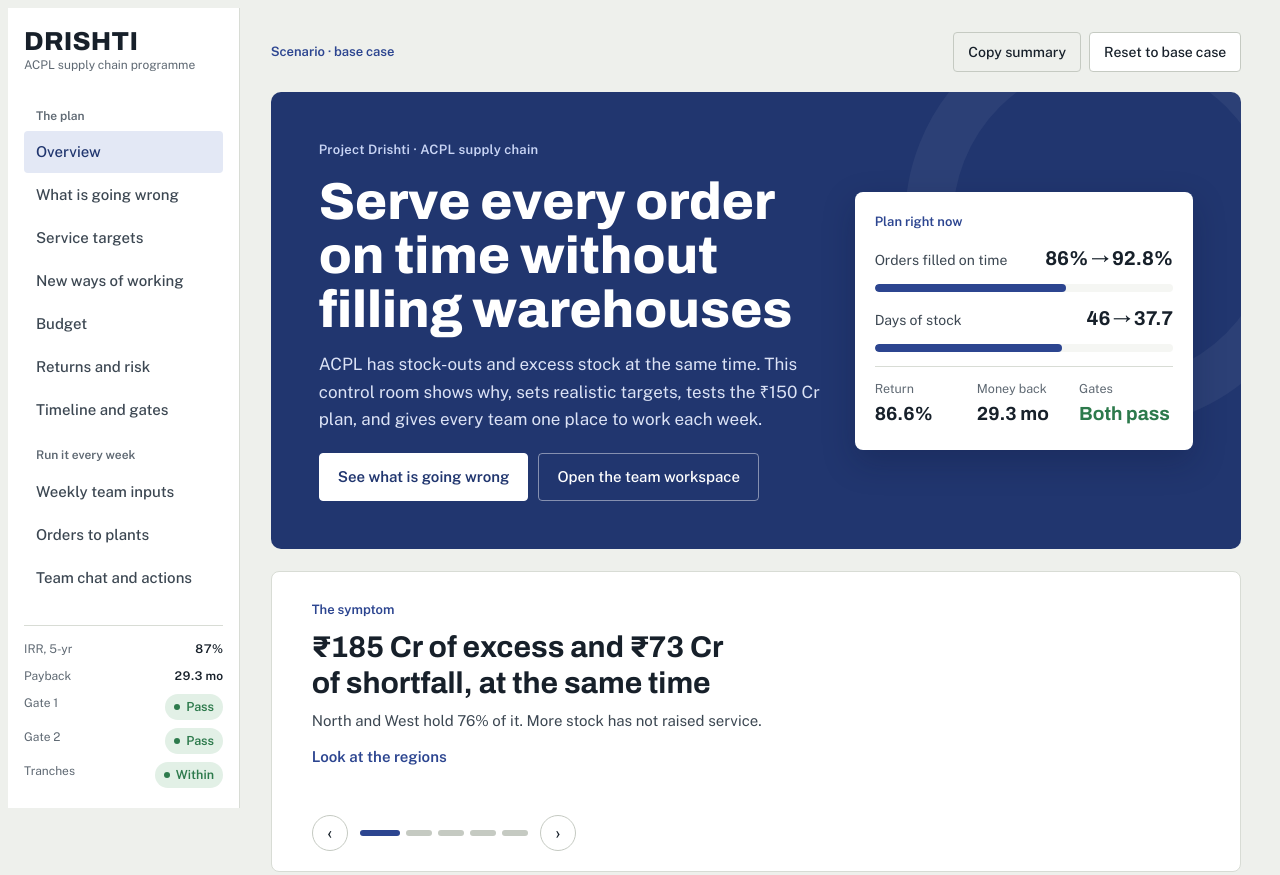
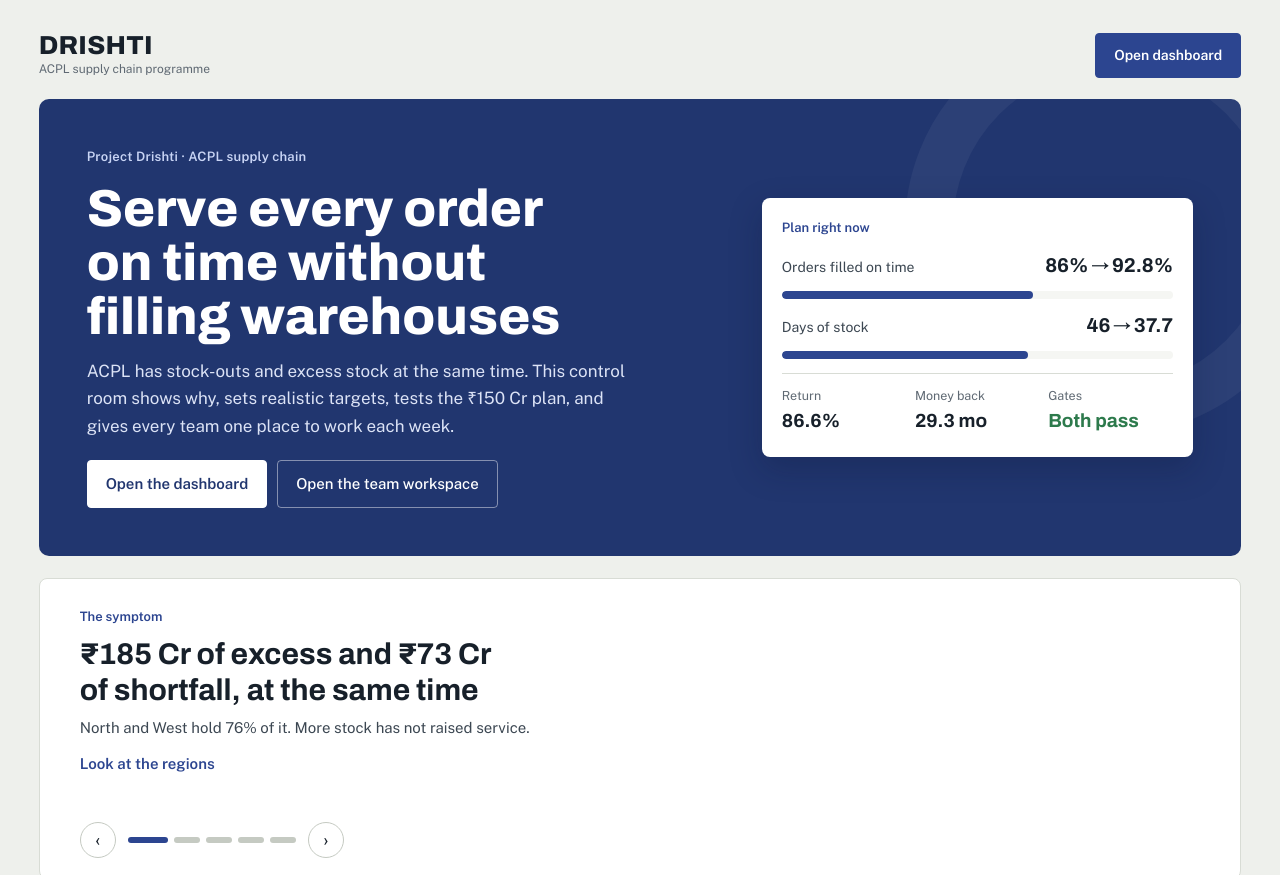
Before and after one commit to TactualCoder24/drishti, a plain HTML site: page index.html in a window 1280 px wide. Shown: the top 875 px of the page. Drawn offline with nearby package versions, Linux system fonts and the light colour scheme.

Commit message:
Add landing page; move desks behind an "Open dashboard" button
The overview becomes a standalone landing page (no sidebar or scenario
bar) with hero, key facts, desk cards and live snapshot. "Open dashboard"
opens the nine desks with the sidebar; the logo and "Landing page" link
return home, and the landing button resumes at the last desk visited.
Opening the site always starts on the landing page.

Co-Authored-By: Claude Sonnet 5.5 <noreply@anthropic.com>

```diff
--- a/index.html
+++ b/index.html
@@ -265,6 +265,14 @@ main{max-width:1480px}
   .pillars{grid-template-columns:minmax(0,1fr)} .pillars>div{border-right:none;border-bottom:1px solid var(--rule)}
   .alloc{grid-template-columns:minmax(0,1fr) 80px 64px}.alloc .bar{display:none}
 }
+/* Landing page (#overview): no sidebar or scenario bar, one "Open dashboard" door into the desks */
+a.brand{text-decoration:none;color:inherit}
+.landbar{display:flex;align-items:center;justify-content:space-between;gap:12px;margin-bottom:20px}
+.landbar .btn{background:var(--neel);border-color:var(--neel);color:var(--sheet);padding:10px 18px;font-weight:600}
+nav a.home{color:var(--neel);font-weight:600;font-size:14px}
+.mobnav a.home{color:var(--neel);font-weight:600}
+body.landing .shell{grid-template-columns:minmax(0,1fr)}
+body.landing aside,body.landing .mobnav,body.landing .topbar,body.landing #confirmReset{display:none!important}
 /* Phones: 16px fields stop iOS zoom-on-focus, 40-44px targets, two-up KPIs, swipeable board, tighter blocks */
 .hit{touch-action:pan-y}
 .mobnav{scrollbar-width:none}.mobnav::-webkit-scrollbar{display:none}
@@ -308,7 +316,7 @@ main{max-width:1480px}
 
 <div class="shell">
   <aside>
-    <div class="brand"><b>DRISHTI</b><span>ACPL supply chain programme</span></div>
+    <a class="brand" href="#overview" aria-label="Back to the landing page"><b>DRISHTI</b><span>ACPL supply chain programme</span></a>
     <nav id="nav"></nav>
     <div class="side-status" id="sideStatus"></div>
   </aside>
@@ -328,14 +336,15 @@ main{max-width:1480px}
         <button id="resetNo" type="button">Keep my changes</button>
       </div>
 
-      <!-- OVERVIEW -->
+      <!-- LANDING (overview) -->
       <section class="view" id="v-overview">
+        <div class="landbar"><div class="brand"><b>DRISHTI</b><span>ACPL supply chain programme</span></div><a class="btn js-dash" href="#diagnosis">Open dashboard</a></div>
         <div class="hero">
           <div class="hero-txt">
             <span class="hero-eye">Project Drishti · ACPL supply chain</span>
             <h1 class="hero-h">Serve every order on time without filling warehouses</h1>
             <p class="hero-p">ACPL has stock-outs and excess stock at the same time. This control room shows why, sets realistic targets, tests the ₹150 Cr plan, and gives every team one place to work each week.</p>
-            <div class="hero-cta"><a class="btn primary" href="#diagnosis">See what is going wrong</a><a class="btn" href="#inputs">Open the team workspace</a></div>
+            <div class="hero-cta"><a class="btn primary js-dash" href="#diagnosis">Open the dashboard</a><a class="btn" href="#inputs">Open the team workspace</a></div>
           </div>
           <div class="hero-card" aria-label="Live plan snapshot">
             <span class="hc-l">Plan right now</span>
@@ -824,7 +833,7 @@ main{max-width:1480px}
 
       <footer class="foot">
         <div class="foot-brand"><b>DRISHTI</b><span>Control room for ACPL's three-year supply chain programme. Truth, rhythm, then speed.</span></div>
-        <div class="foot-col"><h3>The plan</h3><a href="#overview">Overview</a><a href="#diagnosis">What is going wrong</a><a href="#service">Service targets</a><a href="#opmodel">New ways of working</a></div>
+        <div class="foot-col"><h3>The plan</h3><a href="#overview">Landing page</a><a href="#diagnosis">What is going wrong</a><a href="#service">Service targets</a><a href="#opmodel">New ways of working</a></div>
         <div class="foot-col"><h3>Money and timing</h3><a href="#invest">Budget</a><a href="#returns">Returns and risk</a><a href="#gates">Timeline and gates</a></div>
         <div class="foot-col"><h3>Every week</h3><a href="#inputs">Weekly team inputs</a><a href="#orders">Orders to plants</a><a href="#council">Team chat and actions</a></div>
         <p class="foot-note">Sources: ACPL case Appendices 1–6; Lee, Padmanabhan &amp; Whang (1997). Model uses monthly cash flows over 60 months, working capital valued at 11% a year, benefits certified one quarter after delivery, pilot costs treated as sunk. Figures are model estimates and may differ slightly from the submitted deck.</p>
@@ -881,7 +890,7 @@ const PILOTS={
  C:{t:"C · Automated replenishment",sp:"Supply Chain Head",flaws:["No control group","14-person team corrected about 1,100 records a week","Two upgraded warehouses; untested without the team"],trust:"Loop 12.4→6.1 days, verified by Finance, North and West only; we plan on half the effect",plan:"North and West, stepped-wedge",chip:"ok",score:3}
 };
 /* ---------- state ---------- */
-const DEF={view:"overview",fill:{...OURS.fill},days:{...OURS.days},ppMode:"low",alloc:Object.fromEntries(INITS.map(i=>[i.id,i.base])),opts:{},coo:false,
+const DEF={view:"overview",last:"diagnosis",fill:{...OURS.fill},days:{...OURS.days},ppMode:"low",alloc:Object.fromEntries(INITS.map(i=>[i.id,i.base])),opts:{},coo:false,
  sc:{rec:40,real:100,delay:0,lag:3,over:0,cap:40,hair:0,day:"owned"},
  g1:{fill:"",days:"",ebitda:""},g2:{fill:"",days:"",ebitda:"",wc:""},
  om:{supply:85,skew:41,reg:[{n:"North",req:100,bias:14},{n:"West",req:110,bias:18},{n:"South",req:105,bias:2},{n:"East",req:70,bias:7},{n:"Central",req:50,bias:-1}]},
@@ -1007,14 +1016,18 @@ function lineChart(el,o){
  hit.addEventListener("pointercancel",off);
 }
 /* ---------- nav ---------- */
+const DASH=VIEWS.filter(v=>v[0]!=="overview");
 function renderNav(){
- $("nav").innerHTML=`<div class="navgrp">The plan</div>`+VIEWS.map(([id,n],i)=>(id==="inputs"?`<div class="navgrp">Run it every week</div>`:"")+`<a href="#${id}" ${S.view===id?'aria-current="page"':""}>${n}</a>`).join("");
+ document.body.classList.toggle("landing",S.view==="overview");
+ const last=DASH.some(v=>v[0]===S.last)?S.last:"diagnosis";
+ document.querySelectorAll(".js-dash").forEach(a=>a.setAttribute("href","#"+last));
+ $("nav").innerHTML=`<a class="home" href="#overview">← Landing page</a><div class="navgrp">The plan</div>`+DASH.map(([id,n])=>(id==="inputs"?`<div class="navgrp">Run it every week</div>`:"")+`<a href="#${id}" ${S.view===id?'aria-current="page"':""}>${n}</a>`).join("");
  const wsv=["inputs","orders","council"].includes(S.view);$("wsWho").hidden=!wsv;
- $("mobnav").innerHTML="<b>DRISHTI</b>"+VIEWS.map(([id,n])=>`<a href="#${id}" ${S.view===id?'aria-current="page"':""}>${n}</a>`).join("");
+ $("mobnav").innerHTML=`<b>DRISHTI</b><a class="home" href="#overview">← Home</a>`+DASH.map(([id,n])=>`<a href="#${id}" ${S.view===id?'aria-current="page"':""}>${n}</a>`).join("");
  const mn=$("mobnav"),cur=mn.querySelector("[aria-current]");if(cur)mn.scrollLeft=cur.offsetLeft-(mn.clientWidth-cur.offsetWidth)/2;
  VIEWS.forEach(([id])=>$("v-"+id).hidden=id!==S.view);
 }
-function route(){const h=location.hash.replace("#","");S.view=VIEWS.some(v=>v[0]===h)?h:(S.view||"overview");renderNav();save();window.scrollTo(0,0);if(M)requestAnimationFrame(renderAll);}
+function route(){const h=location.hash.replace("#","");S.view=VIEWS.some(v=>v[0]===h)?h:"overview";if(S.view!=="overview")S.last=S.view;renderNav();save();window.scrollTo(0,0);if(M)requestAnimationFrame(renderAll);}
 let rsz=0;let lastW=window.innerWidth;window.addEventListener("resize",()=>{if(Math.abs(window.innerWidth-lastW)<40)return;lastW=window.innerWidth;clearTimeout(rsz);rsz=setTimeout(()=>{if(M)renderAll();},200);});
 window.addEventListener("hashchange",route);
 /* ---------- renderers ---------- */
@@ -1024,7 +1037,7 @@ function hurdle(M){const okI=M.irr!=null&&M.irr>=.18,okP=M.pb!=null&&M.pb<=30;re
 function renderSide(){
  const h=hurdle(M);const t1=M.cs9<=34+1e-6,t2=M.cs21<=92+1e-6,t3=M.cs36<=150+1e-6;
  $("sideStatus").innerHTML=`<div class="row"><span>IRR, 5-yr</span><b class="num">${pct(M.irr)}</b></div><div class="row"><span>Payback</span><b class="num">${M.pb?f1(M.pb)+" mo":">60 mo"}</b></div><div class="row"><span>Gate 1</span>${G.p1?chip("ok","Pass"):chip("no","Miss")}</div><div class="row"><span>Gate 2</span>${G.p2?chip("ok","Pass"):chip("no","Miss")}</div><div class="row"><span>Tranches</span>${t1&&t2&&t3?chip("ok","Within"):chip("no","Breach")}</div>`;
- const edited=JSON.stringify({...S,view:"",region:"",pilot:""})!==JSON.stringify({...DEF,view:"",region:"",pilot:""});
+ const edited=JSON.stringify({...S,view:"",last:"",region:"",pilot:""})!==JSON.stringify({...DEF,view:"",last:"",region:"",pilot:""});
  $("scenarioLine").textContent=edited?"Scenario · edited":"Scenario · base case";
 }
 function cashChart(el,legEl,extra){
@@ -1221,7 +1234,7 @@ $("omSupply").addEventListener("input",e=>{S.om.supply=+e.target.value;save();re
 $("omSkew").addEventListener("input",e=>{S.om.skew=+e.target.value;save();renderOpModel();});
 $("resetBtn").onclick=()=>{$("confirmReset").hidden=false;};
 $("resetNo").onclick=()=>{$("confirmReset").hidden=true;};
-$("resetYes").onclick=()=>{const v=S.view;S=clone(DEF);S.view=v;$("confirmReset").hidden=true;recalc();WSgate();toast("Reset to base case");};
+$("resetYes").onclick=()=>{const v=S.view;S=clone(DEF);S.view=S.last=v;$("confirmReset").hidden=true;recalc();WSgate();toast("Reset to base case");};
 function toast(m){const t=$("toast");t.textContent=m;t.hidden=false;clearTimeout(toast._t);toast._t=setTimeout(()=>t.hidden=true,2200);}
 $("copySum").onclick=()=>{
  const txt=`Project Drishti, current scenario
@@ -1472,8 +1485,7 @@ function renderHero(){
 })();
 /* ---------- boot ---------- */
 recalcCore();
-if(location.hash)S.view=location.hash.slice(1);
-if(!VIEWS.some(v=>v[0]===S.view))S.view="overview";
+{const h=location.hash.slice(1);S.view=VIEWS.some(v=>v[0]===h)?h:"overview";if(S.view!=="overview")S.last=S.view;}
 fillSelects();renderNav();renderAll();renderWS();wsInit();
 })();
 </script>
```
Also changed, not shown: 1 other file.
